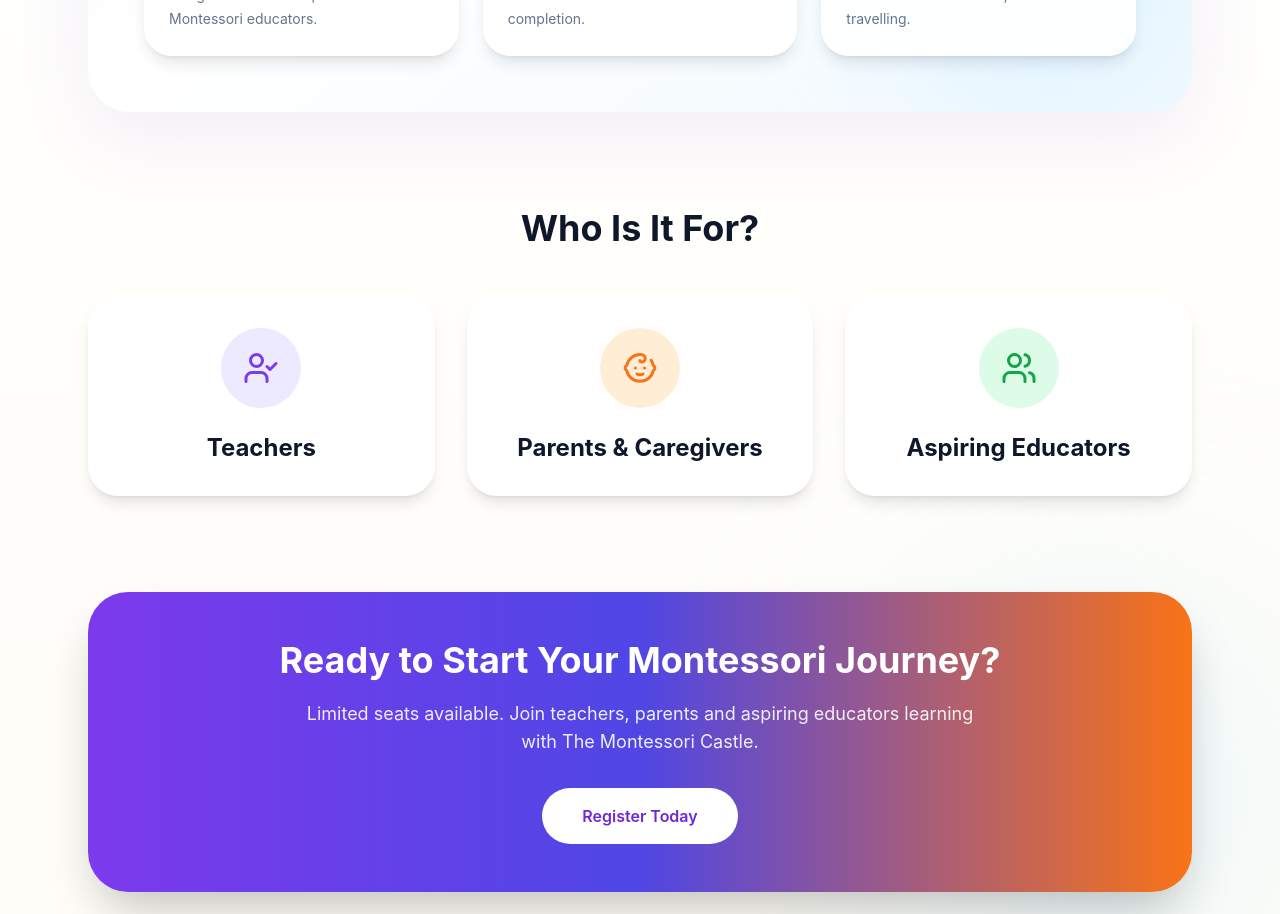
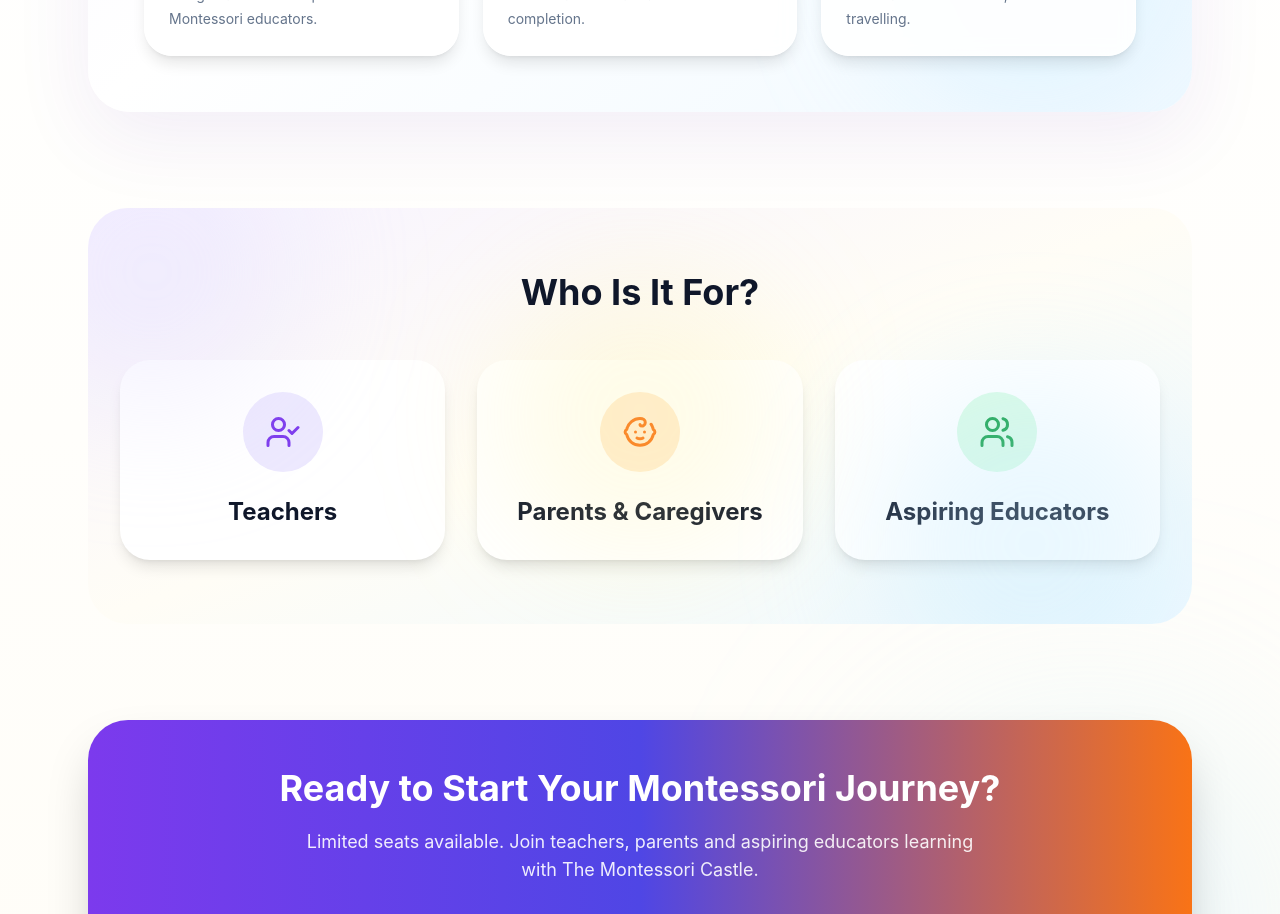
Before and after one commit to syedmoaaz/TMC-Web, a React (Vite) app: page / in a window 1280 px wide. Shown: the part 4400-5314 px from the top of the page. Built offline with nearby package versions, Linux system fonts and the light colour scheme.

Commit message:
bg and heading changes

```diff
--- a/src/pages/Courses.jsx
+++ b/src/pages/Courses.jsx
@@ -344,8 +344,13 @@
 
         {/* Who Is It For */}
 
-        <div className="mt-24">
-          <h3 className="text-center text-4xl font-bold text-slate-900">
+        <div className="relative mt-24 overflow-hidden rounded-[40px] bg-gradient-to-br from-[#F7F3FF] via-[#FFFDF6] to-[#EEF9FF] px-8 py-16">
+            <div className="absolute -top-20 -left-20 h-72 w-72 rounded-full bg-violet-200/30 blur-3xl"></div>
+
+<div className="absolute -bottom-20 right-0 h-80 w-80 rounded-full bg-sky-200/30 blur-3xl"></div>
+
+<div className="absolute left-1/2 top-1/2 h-72 w-72 -translate-x-1/2 -translate-y-1/2 rounded-full bg-yellow-200/20 blur-3xl"></div>
+        <h3 className="relative z-10 text-center text-4xl font-bold text-slate-900">
             Who Is It For?
           </h3>
 
```
